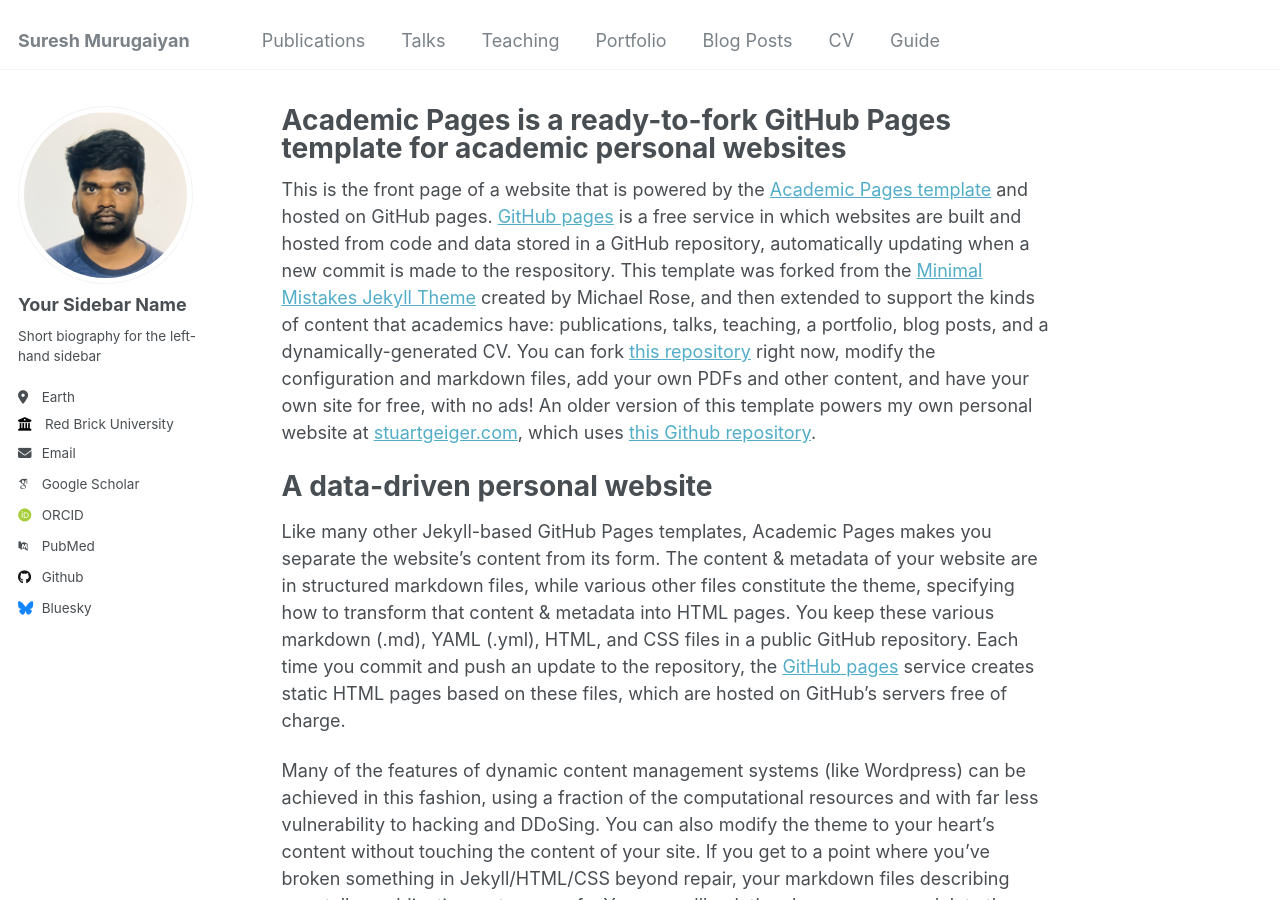
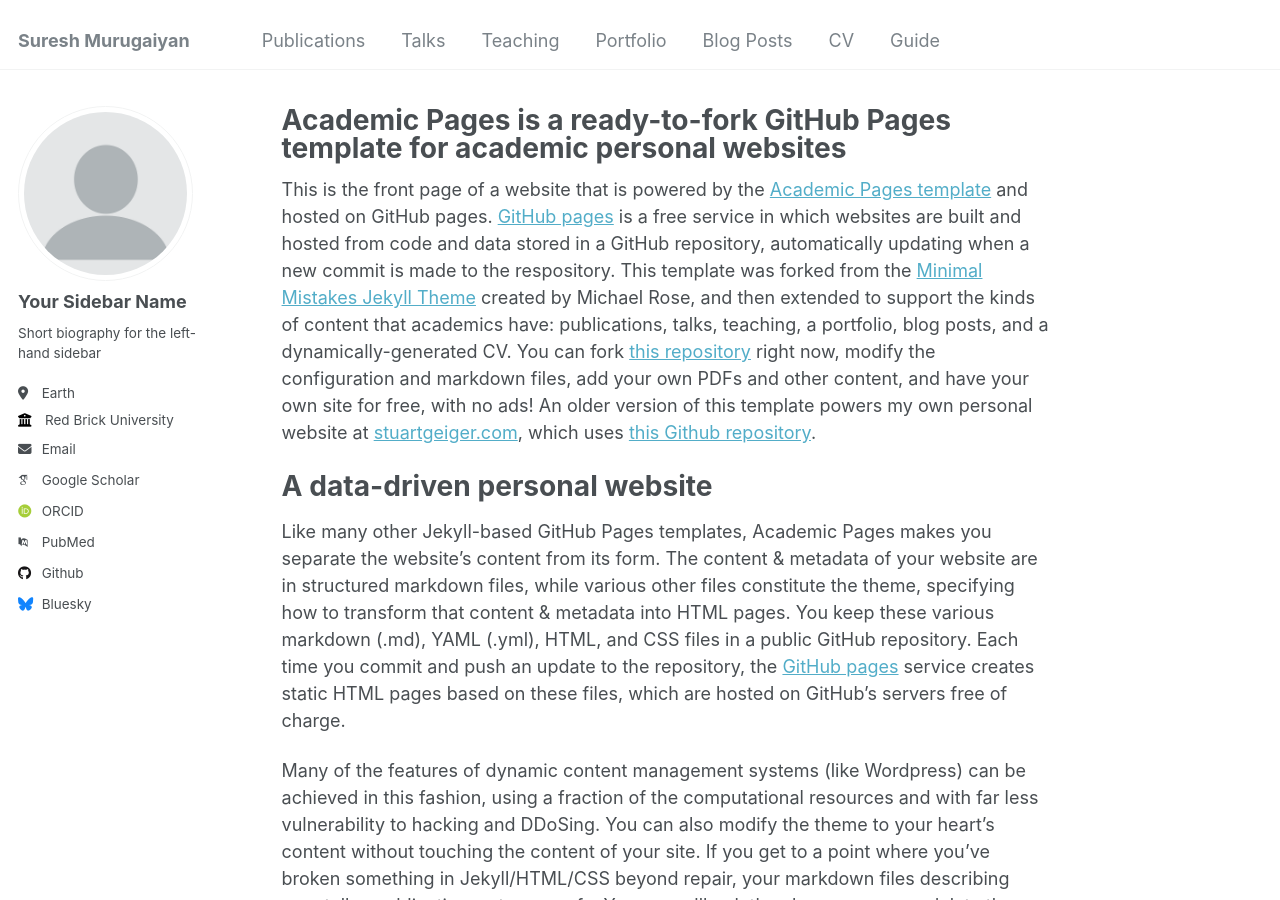
Before and after one commit to SureshMurugaiyan/SureshMurugaiyan.github.io, a Jekyll site: the page built from _pages/about.md, in a window 1280 px wide and 900 px high. Built offline with Jekyll 4.4.1, drawn with Linux system fonts in a browser that asks for light colours; some web fonts are replaced.

Commit message:
Update _config.yml

```diff
--- a/_config.yml
+++ b/_config.yml
@@ -21,7 +21,7 @@ repository               : "academicpages/academicpages.github.io"
 #               Additional customization can be done by editing /_includes/author-profile.html
 author:
   # Biographic information
-  avatar           : "SURESH_PHOTO.jpg"
+  avatar           : "profile.png"
   name             : "Your Sidebar Name"
   pronouns         : # example: "she/her"
   bio              : "Short biography for the left-hand sidebar"
```
